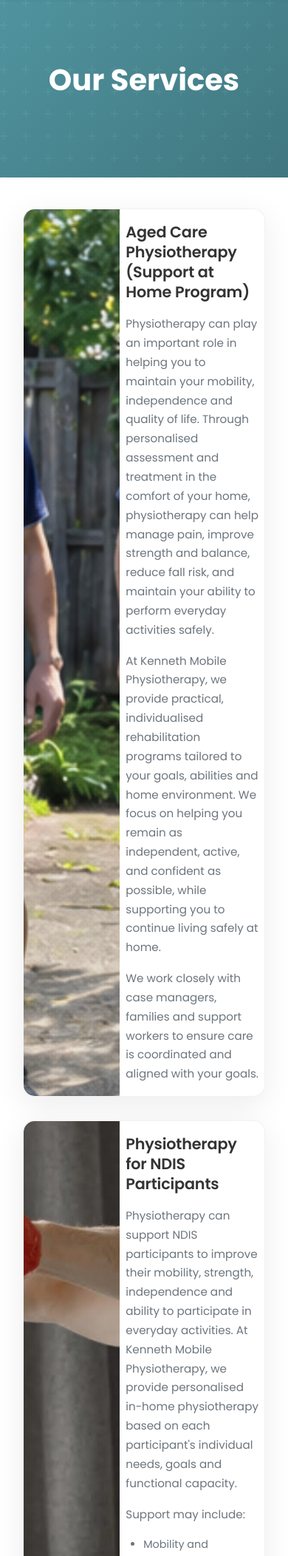
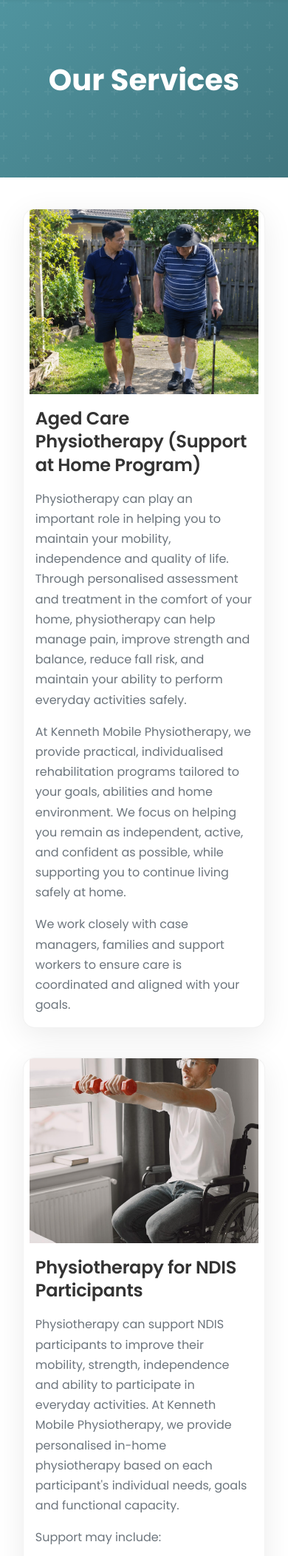
Before and after one commit to sonnel2308/kenneth-mobile-physio, a Flask app: page /services in a window 390 px wide. Shown: the part 110-2214 px from the top of the page at 74% size. Run offline with Flask 3, Linux system fonts and the light colour scheme; parts of the project's set-up code (start-up, migrations or seed data) failed here and were passed over; some libraries are stand-ins or nearby versions.

Commit message:
fix mobile responsiveness for services and about us pages

```diff
--- a/flask_app/static/css/services.css
+++ b/flask_app/static/css/services.css
@@ -62,7 +62,6 @@
 }
 
 .service-card {
-    height: auto;
     background: white;
     border-radius: 16px;
     box-shadow: 0 10px 40px rgba(0, 0, 0, 0.08);
@@ -146,20 +145,14 @@
         font-size: 2.5rem;
     }
 
-    .services-grid {
-        grid-template-columns: 1fr;
-        gap: 2rem;
+    .service-card {
+        flex-direction: column;
+        padding: 0 2vw;
     }
 
-    .service-card h3 {
-        font-size: 1.3rem;
-    }
-
-    .service-card p {
-        font-size: 0.95rem;
-    }
-
-    .service-card ul {
-        font-size: 0.9rem;
+    .service-card-image {
+        flex: none;
+        width: 100%;
+        min-height: 250px;
     }
 }
```
Also changed, not shown: flask_app/static/css/about.css (+12 -0 lines).
